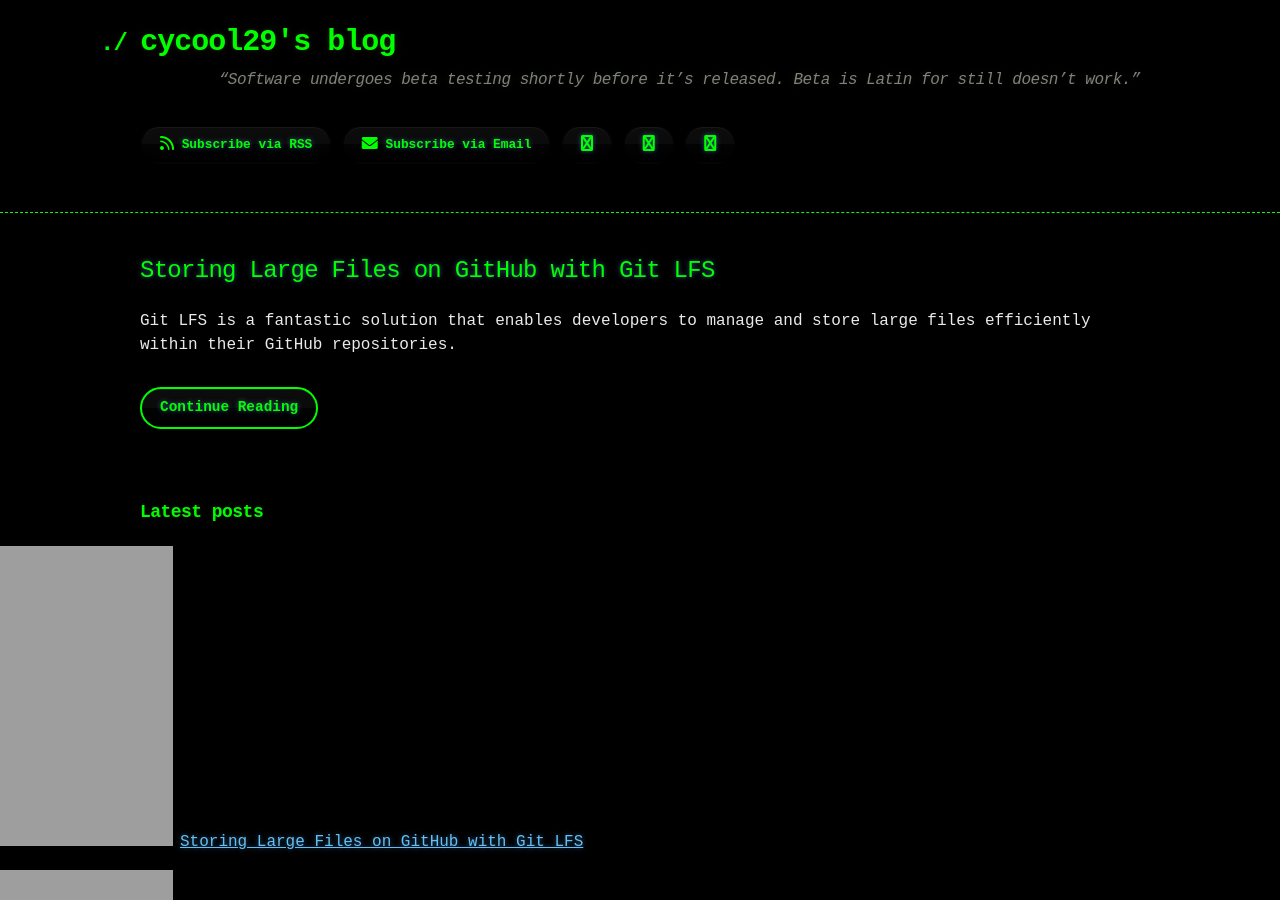
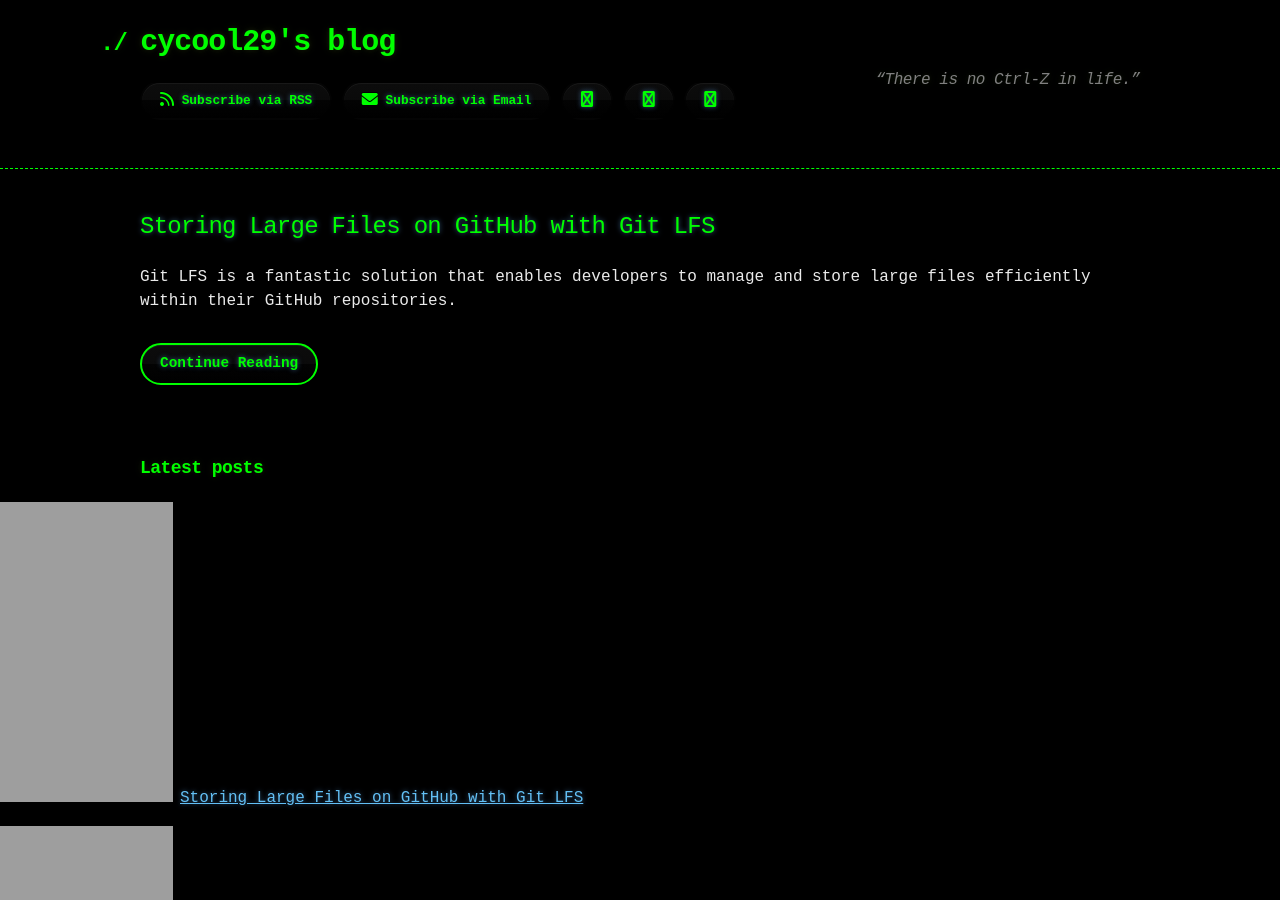
Before and after one commit to cycool29/cycool29.github.io, a Jekyll site: the page built from index.md, in a window 1280 px wide and 900 px high. Built offline with Jekyll 4.4.1, drawn with Linux system fonts in a browser that asks for light colours; a style sheet for code colours, icons or effects is not loaded.

Commit message:
Update quotes

```diff
--- a/_config.yml
+++ b/_config.yml
@@ -1,5 +1,5 @@
 title: cycool29's blog
-description: "“Software undergoes beta testing shortly before it’s released. Beta is Latin for still doesn’t work.” "
+description: "“There is no Ctrl-Z in life.” "
 bio: A high school student. Intermediate in Python, Git, Bash. Learning JavaScript. He/Him. "
 author: cycool29
 url: https://cycool29.github.io
```
